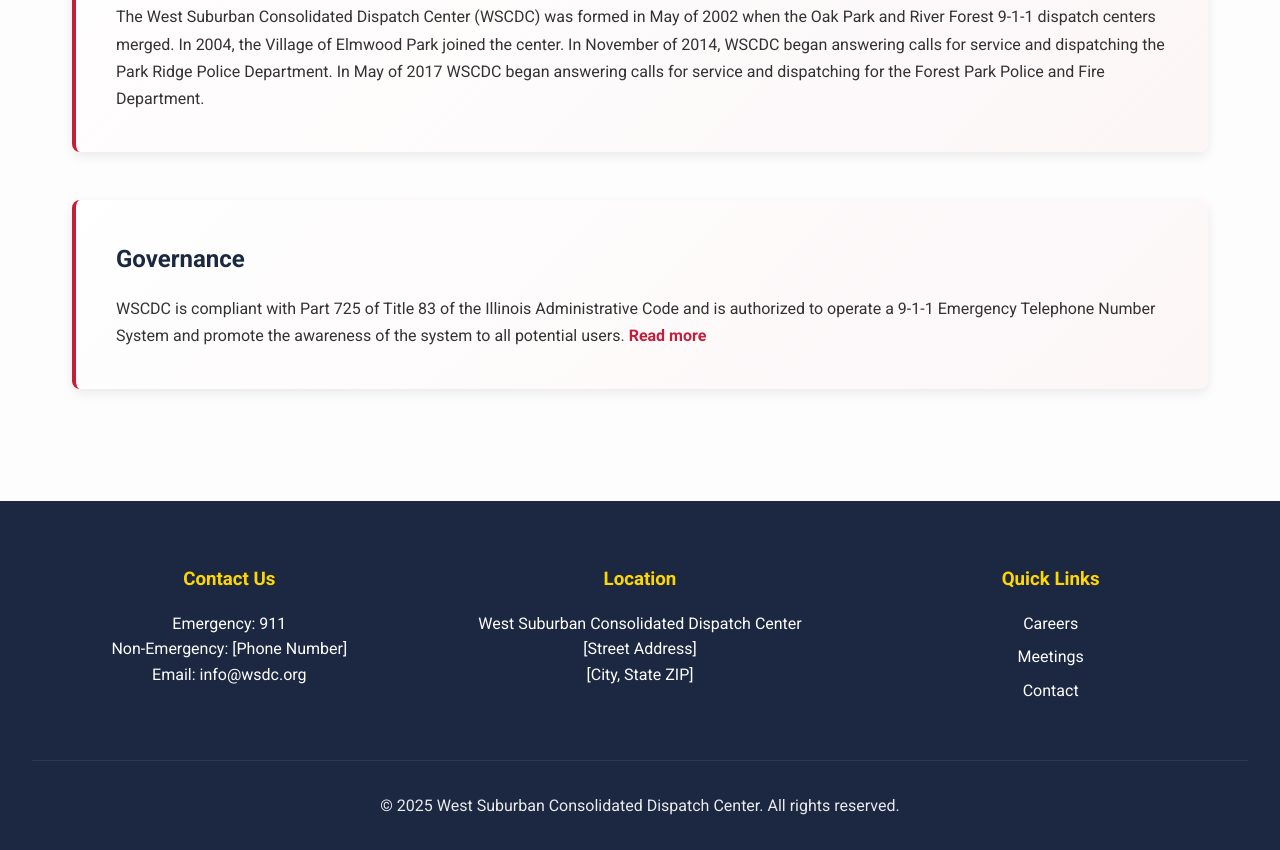
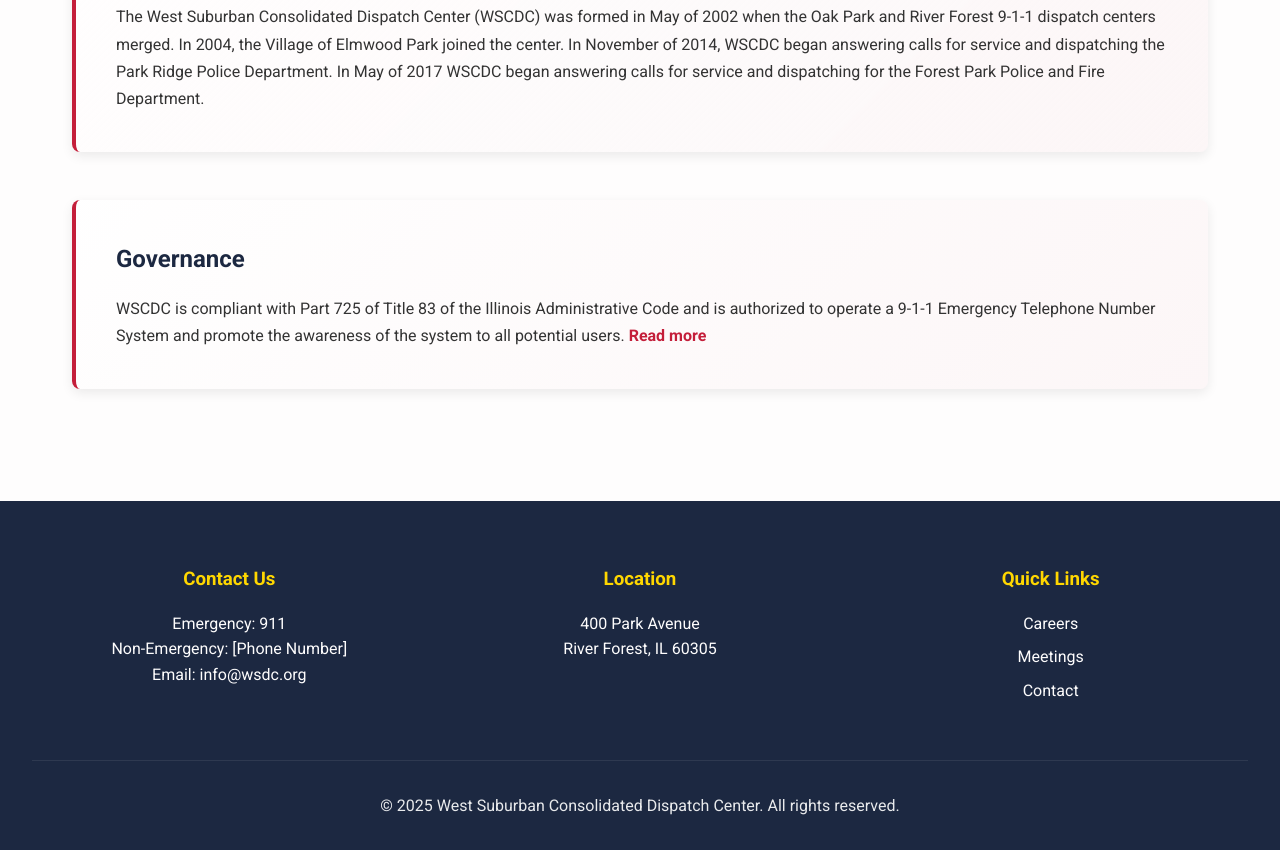
Before and after one commit to iinthisone-dev/West-Suburban-Consolidated-Dispatch-Center, a plain HTML site: page FAQ.html in a window 1280 px wide. Shown: the part 1405-2255 px from the top of the page. Drawn offline with Linux system fonts and the light colour scheme.

Commit message:
updated address on all pages

```diff
--- a/FAQ.html
+++ b/FAQ.html
@@ -97,9 +97,8 @@
             </div>
             <div class="footer-section">
                 <h3>Location</h3>
-                <p>West Suburban Consolidated Dispatch Center</p>
-                <p>[Street Address]</p>
-                <p>[City, State ZIP]</p>
+                <p>400 Park Avenue</p>
+                <p>River Forest, IL 60305</p>
             </div>
             <div class="footer-section">
                 <h3>Quick Links</h3>
```
Also changed, not shown: careers.html (+2 -3 lines), index.html (+2 -3 lines), links.html (+2 -3 lines), 1 other file.
